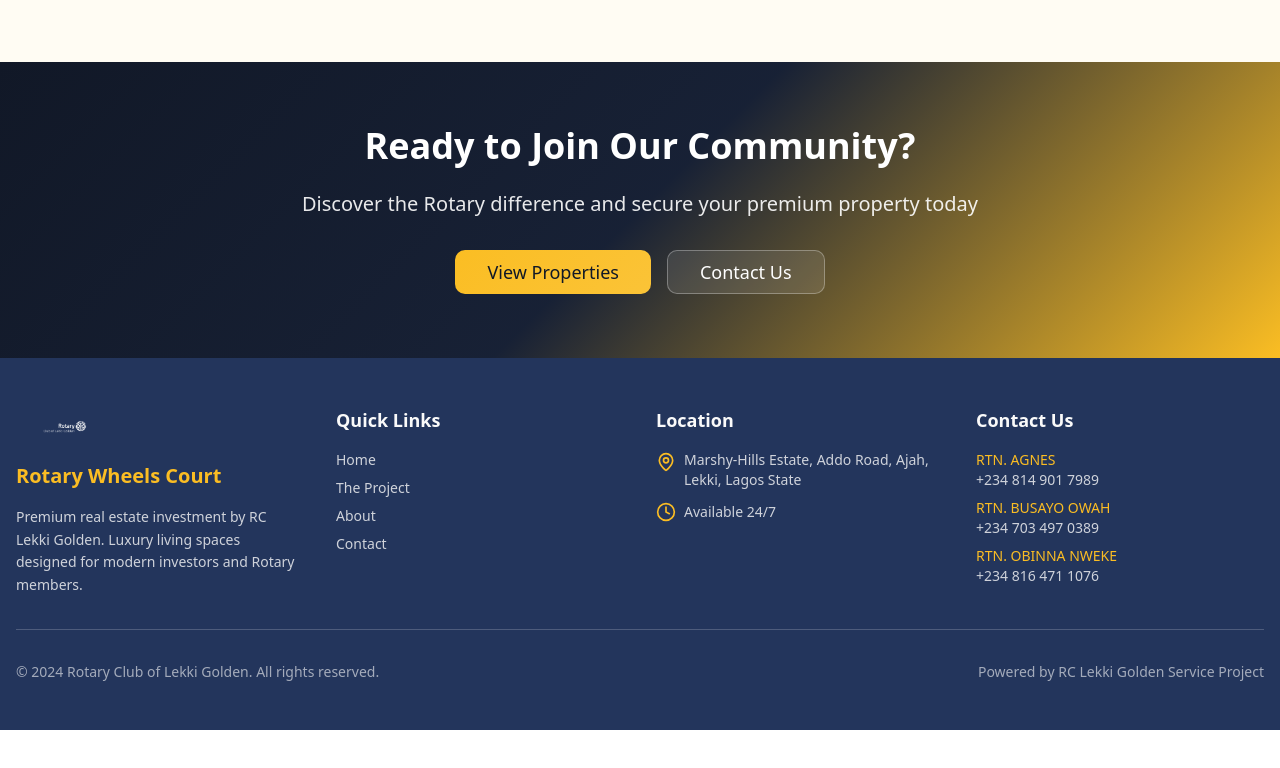
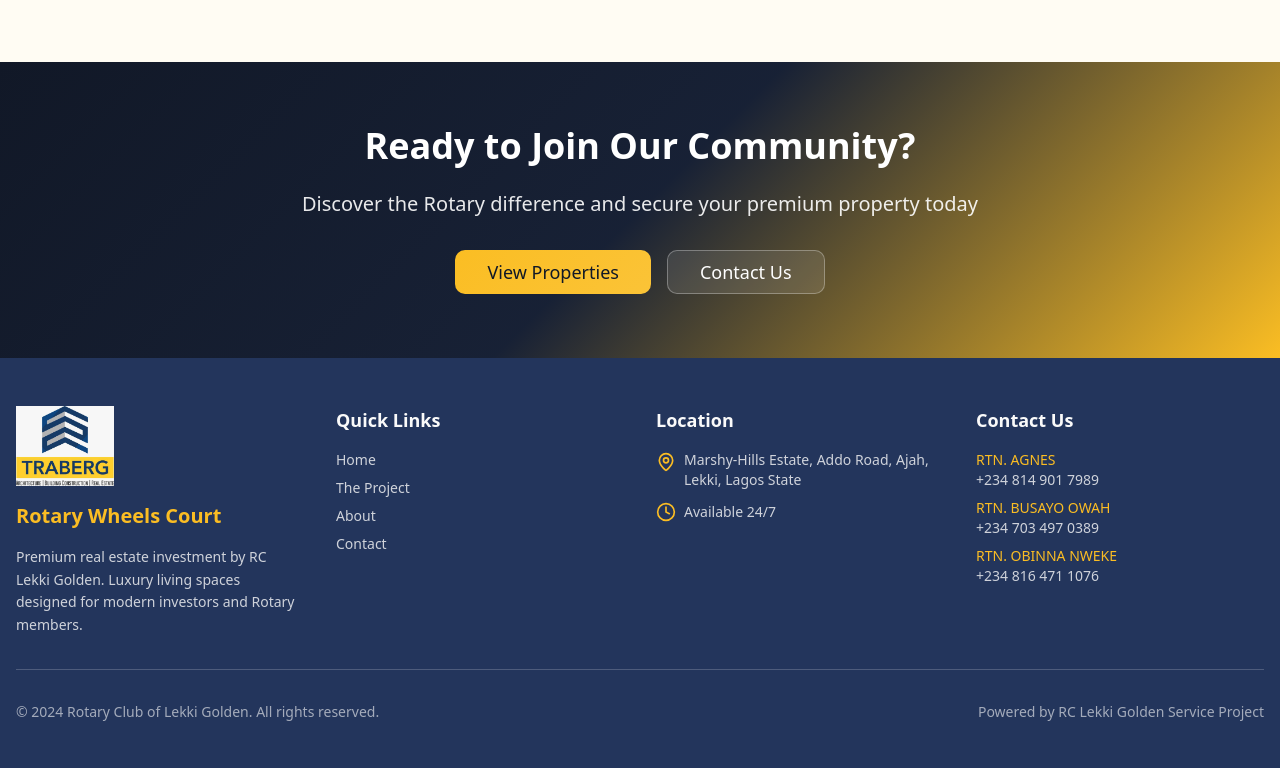
Before and after one commit to BeamX-Solutions/rotary-club-website, a React (Vite) app: page /about in a window 1280 px wide. Shown: the part 4110-4878 px from the top of the page. Before the commit the page ends 4840 px from the top, so only its background shows below. Built offline with nearby package versions, Linux system fonts and the light colour scheme; the HTML template or start-up script is replaced by a standard one.

Commit message:
Added another logo to the footer

```diff
--- a/src/components/Footer.tsx
+++ b/src/components/Footer.tsx
@@ -24,9 +24,9 @@
           <div className="space-y-4">
             <div className="flex items-center space-x-3">
               <img
-                src="/images/rotary-logo.png"
-                alt="Rotary Club of Lekki Golden"
-                className="h-10 w-auto filter brightness-0 invert"
+                src="/images/traberg-logo.jpg"
+                alt="Traberg - Architects, Builders, Construction Managers"
+                className="h-16 md:h-20 w-auto"
               />
             </div>
             <h3 className="text-xl font-bold text-accent">Rotary Wheels Court</h3>
```
